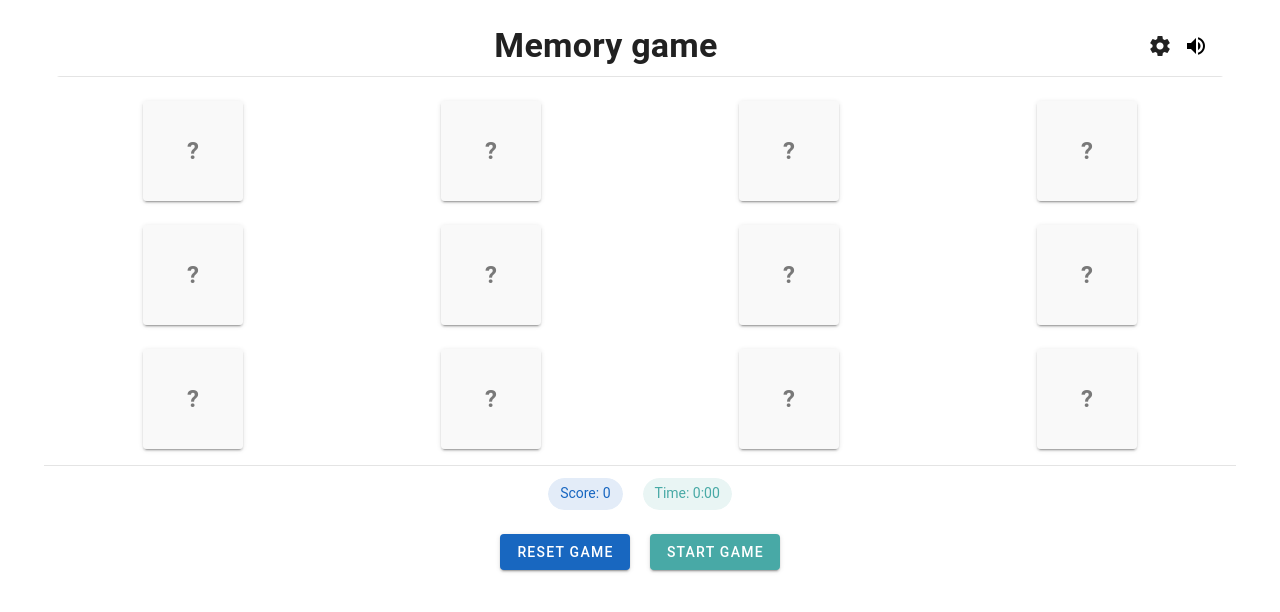
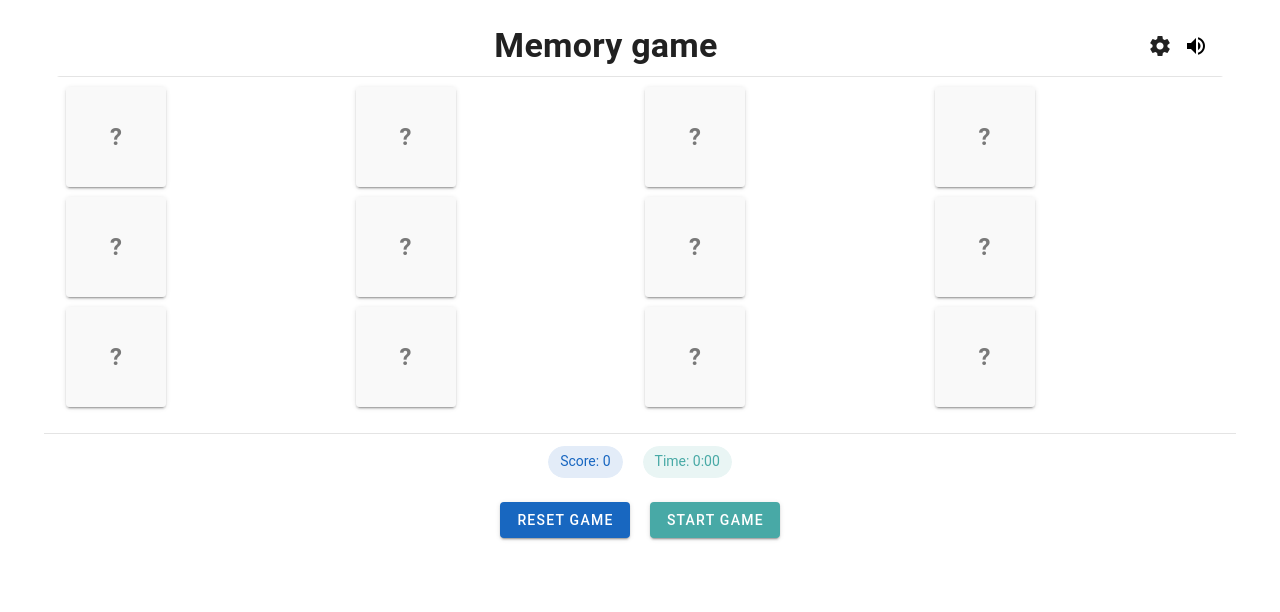
Before and after one commit to onderp2/onderp2.github.io, a Vue app: page / in a window 1280 px wide. Shown: the top 612 px of the page. Built offline with nearby package versions, Linux system fonts and the light colour scheme.

Commit message:
Update CardSwap.vue

```diff
--- a/src/components/CardSwap.vue
+++ b/src/components/CardSwap.vue
@@ -56,33 +56,25 @@
       </v-col>
     </v-row>
 
-    <v-row justify="center">
-      <v-col v-for="(card, index) in this.cards"
+    <div class="cards-grid" :style="{gridTemplateColumns: gridColumns}">
+      <v-card
+          v-for="(card, index) in cards"
           :key="index"
-             cols="3"
-             class="d-flex justify-center"
-      >
-        <v-card
           @click="flipCard(index)"
           :elevation="card.flipped ? 12 : 2"
           outlined
           class="memory-card"
-            :class="{
-                  'flipped': card.flipped
-                }"
+          :class="{ flipped: card.flipped }"
           :disabled="!isActiveSession"
       >
         <div class="memory-card-inner">
-            <div class="memory-card-front">
-              ?
-            </div>
-            <div class="memory-card-back" :class="{'memory-card-back--matched': card.match}">
+          <div class="memory-card-front">?</div>
+          <div class="memory-card-back" :class="{ 'memory-card-back--matched': card.match }">
             {{ card.value }}
           </div>
         </div>
       </v-card>
-      </v-col>
-    </v-row>
+    </div>
 
     <v-row justify="center" class="mt-4 position-relative">
       <v-divider></v-divider>
@@ -173,6 +165,17 @@ export default {
       const seconds = this.timeElapsed % 60;
 
       return `${minutes}:${seconds < 10 ? "0" : ""}${seconds}`
+    },
+
+    gridColumns() {
+      const totalCards = this.cards.length;
+      let columns = Math.ceil(Math.sqrt(totalCards));
+
+      while (totalCards % columns !== 0) {
+        columns--;
+      }
+
+      return `repeat(${columns}, 1fr)`;
     }
   },
 
@@ -359,9 +362,23 @@ export default {
 }
 </script>
 <style scoped>
+
+.cards-grid {
+  display: grid;
+  grid-template-columns: repeat(auto-fit, minmax(80px, 1fr));
+  gap: 10px;
+  justify-content: center;
+  align-items: center;
+  width: 100%;
+  overflow: hidden;
+  box-sizing: border-box;
+  padding: 10px;
+}
+
 .memory-card {
-  width: 100px;
-  height: 100px;
+  aspect-ratio: 1 / 1; /* Ensures cards are always square */
+  width: 100%;
+  max-width: 100px;
   cursor: pointer;
   display: flex;
   align-items: center;
```
Lines whose indentation alone changed are shown as unchanged.
